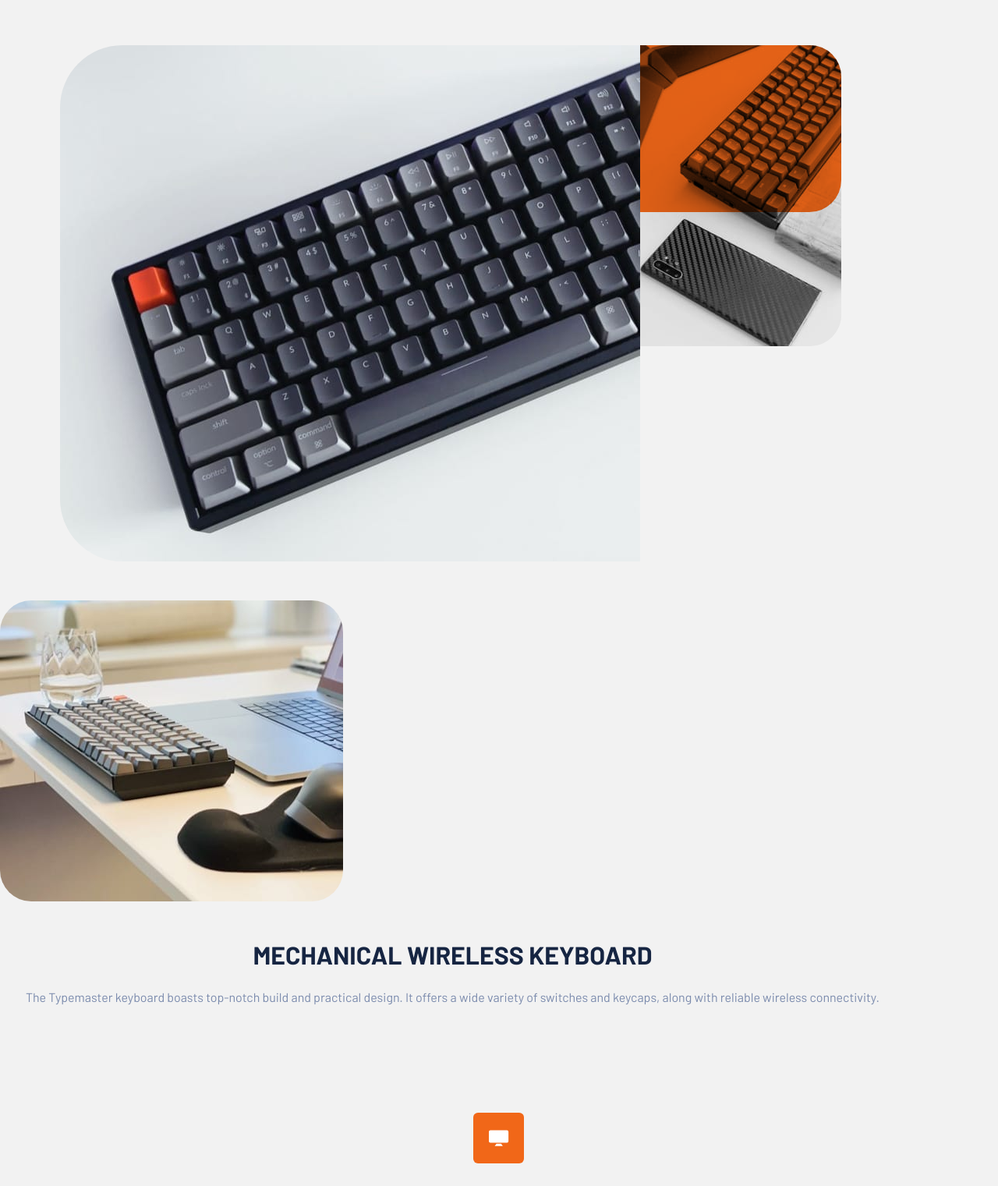
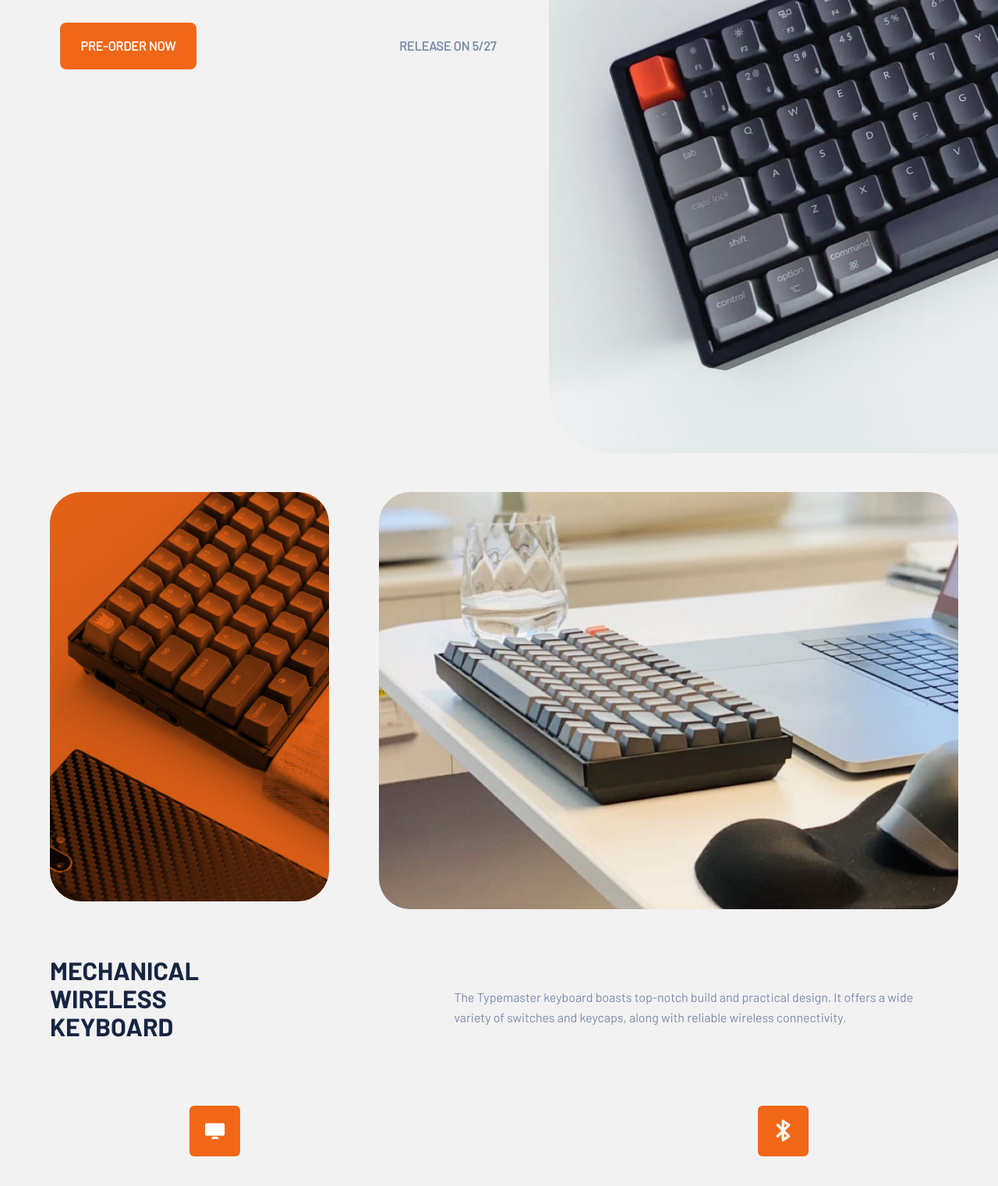
Before and after one commit to NinoNonikashvili/OtoBC-fall2022-hw8-fylo-landing-page, a plain HTML site: page index.html in a window 1280 px wide. Shown: the part 349-1870 px from the top of the page at 78% size. Drawn offline with Linux system fonts and the light colour scheme.

Commit message:
tablet adjusted

```diff
--- a/index.html
+++ b/index.html
@@ -21,9 +21,9 @@
           <p class="bp-release-date">Release on 5/27</p>
         </div>
       </div>
-      <img class="img-keyboard m" src="assets/mobile/image-keyboard.jpg" alt="image-keyboard">
-      <img class="img-keyboard t" src="assets/tablet/image-keyboard.jpg" alt="image-keyboard">
-      <img class="img-keyboard d" src="assets/desktop/image-keyboard.jpg" alt="image-keyboard">
+        <img class="img-keyboard m" src="assets/mobile/image-keyboard.jpg" alt="image-keyboard">
+        <img class="img-keyboard t" src="assets/tablet/image-keyboard.jpg" alt="image-keyboard">
+        <img class="img-keyboard d" src="assets/desktop/image-keyboard.jpg" alt="image-keyboard">
       <div class="img-phone-wrapper">
         <img class="img-phone-and-keyboard m" src="assets/mobile/image-phone-and-keyboard.jpg" alt="image-keyboard">
         <img class="img-phone-and-keyboard t" src="assets/tablet/image-phone-and-keyboard.jpg" alt="image-keyboard">
@@ -45,21 +45,21 @@
         <h1>HIGHLY COMPATIBLE</h1>
         <p>Easy to use and works well with all major computer brands, gaming consoles and mobile devices. Plug & play, no installation or driver needed.</p>
       </div>
-      <div class="bluetooth">
+      <div class="bluetooth feature_2">
         <div class="icon-wrapper">
           <img src="assets/shared/icon-bluetooth.svg" alt="">
         </div>
         <h1>WIRELESS WITH BLUETOOTH</h1>
         <p>Powerful 2.4G RF technology allows you to connect the cordless keyboard from up to 30ft away. Simply plug the unifying receiver into your computer.</p>
       </div>
-      <div class="battery">
+      <div class="battery ">
         <div class="icon-wrapper">
           <img src="assets/shared/icon-battery.svg" alt="">
         </div>
         <h1>HIGH CAPACITY BATTERY</h1>
         <p>Equipped with a long-lasting built-in battery, you’ll never have to spend a dime on replaceable ones. Enjoy 40 hours of usage time between charges.</p>
       </div>
-      <div class="rgb">
+      <div class="rgb feature_4">
         <div class="icon-wrapper">
           <img src="assets/shared/icon-light.svg" alt="">
         </div>
--- a/styles.css
+++ b/styles.css
@@ -101,23 +101,27 @@
     max-width: 94%;
     border-radius: 80px 0 0 80px;
     margin: 0 0 50px 6% ;
-  }
+    }
+
   .img-phone-and-keyboard{
     max-width: 100%;
     border-radius: 0 40px 40px 0;
     mix-blend-mode:multiply;
-    object-fit: none;
-    object-position: 69%;
+    /* object-fit: none;
+    object-position: 69%; */
   }
   .img-phone-wrapper{
-    max-width: 40%;
-    height: 214px;
+    max-width: 38%;
+    height:50vw;
+    overflow: hidden;
     background-color: #F16718;
-    margin-right: 14px;
-    border-radius: 0 40px 41px 0;
+    border-radius: 0 40px 40px 0;
+    position: relative;
+    left: -6%;
+
   }
   .img-glass-and-keyboard{
-    max-width: 48%;
+    max-width: 58%;
     border-radius: 40px;
     margin-right: 0 6% 75px 0;
   }
@@ -125,7 +129,7 @@
     display: flex;
     flex-direction: column;
     justify-content: center;
-    margin: 50px 33px 135px;
+    margin: 80px 33px 120px;
   }
   .pd-h1, .features-section > div >h1{
     font-weight: 900;
@@ -186,6 +190,68 @@
 
 
 @media screen and (min-width:768px){
+  .m, .d {
+    display: none;
+  }
+  .t{
+    display: block;
+  }
+
+  .header-btn, .bp-btn{
+    width:175px;
+    height:60px;
+  }
+  main{
+    margin: 60px 0;
+  }
+  .buy-prod-div{
+    width:44%;
+    margin:0 5% 0 6%;
+    padding: 0;
+  }
+  .img-keyboard{
+    margin: 0;
+    object-fit: cover;
+    object-position: left;
+    height: 61vw;
+    width: 45%;
+    margin-bottom: 50px;
+    }
+  .img-phone-wrapper{
+    margin:0 5%;
+    border-radius: 40px;
+    max-width: 28%;
+    height: 41vw;
+    position: initial;
+  }
+  .img-glass-and-keyboard{
+    max-width: 58%;
+    margin-bottom: 60px;
+  }
+
+  .product-description{
+    flex-direction: row;
+    justify-content: space-between;
+    align-items: center;
+    margin: 0 5%;
+  }
+  .pd-par{
+    max-width: 55%;
+  }
+  .pd-h1{
+    max-width: 25%;
+  }
+  .pd-h1,.pd-par, .features-section >div> h1, .features-section >div> p{
+    text-align:left;
+  }
+  .features-section{
+    flex-flow: row wrap;
+    justify-content: space-between;
+  }
+  .features-section >div{
+    max-width: 40%;
+  }
+
 
 }
 
```
